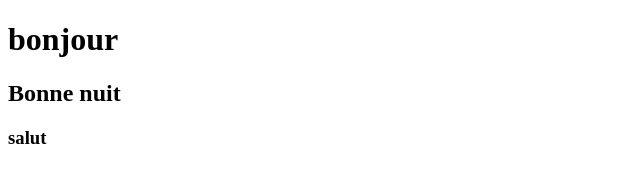
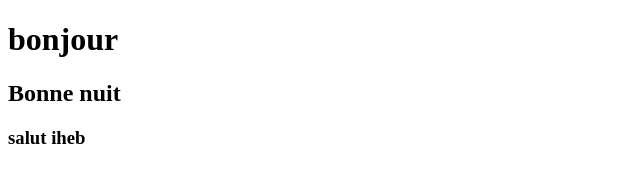
Before and after one commit to iheb1196/gitdemo, a plain HTML site: page index.html in a window 1280 px wide. Shown: the full height of the page, 0-640 px from the left. Drawn offline with Linux system fonts and the light colour scheme.

Commit message:
commit branch

```diff
--- a/index.html
+++ b/index.html
@@ -9,7 +9,7 @@
 <body>
     <h1>bonjour</h1>
     <h2>Bonne nuit</h2>
-    <h3> salut </h3>
+    <h3> salut  iheb </h3>
 
 </body>
 </html>
```
